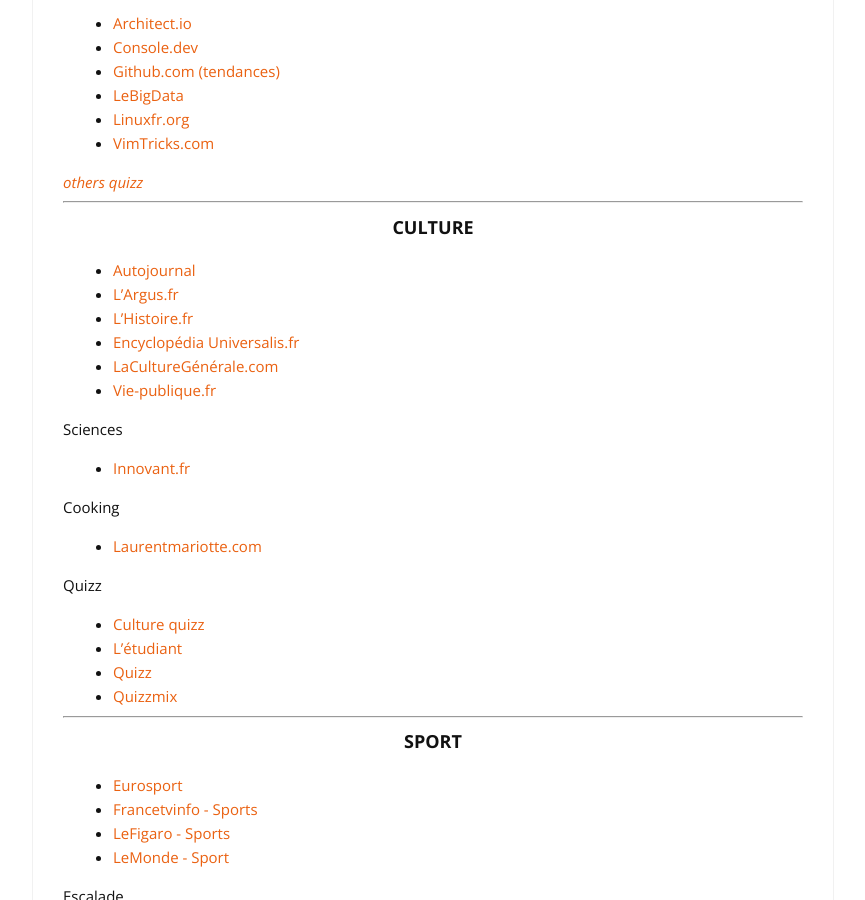
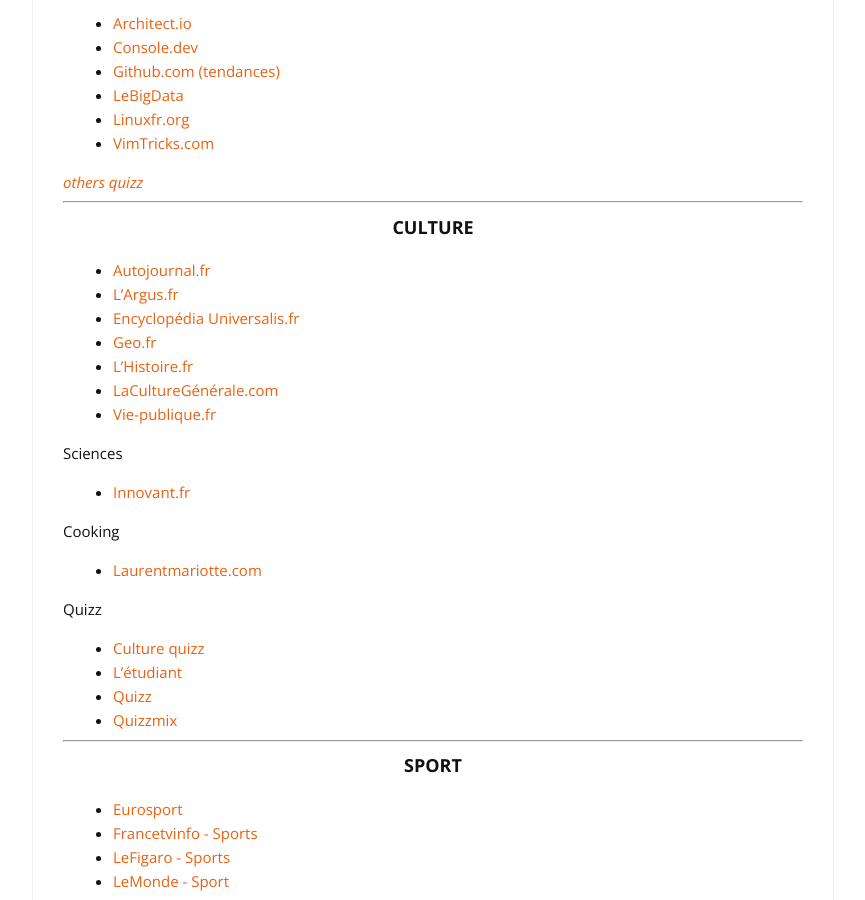
Before and after one commit to cylmat/cylmat.github.io, a Jekyll site: the page built from _pages/news.md, in a window 1280 px wide and 900 px high, scrolled down 1440 px. Shown: the whole window, without its empty margins (207-1072 px from the left). Built offline with Jekyll 4.4.1, drawn with Linux system fonts in a browser that asks for light colours; nearby versions of some CDN libraries.

Commit message:
Update news.md

```diff
--- a/_pages/news.md
+++ b/_pages/news.md
@@ -75,10 +75,11 @@
 
 ### <center>CULTURE</center>
 
-- [Autojournal](https://www.autojournal.fr)
+- [Autojournal.fr](https://www.autojournal.fr)
 - [L'Argus.fr](https://www.largus.fr/actualite-automobile/economie)
+- [Encyclopédia Universalis.fr](https://www.universalis.fr)
+- [Geo.fr](https://www.geo.fr)
 - [L'Histoire.fr](https://www.lhistoire.fr)
-- [Encyclopédia Universalis.fr](https://www.universalis.fr)
 - [LaCultureGénérale.com](https://www.laculturegenerale.com)
 - [Vie-publique.fr](https://www.vie-publique.fr)
 
```
